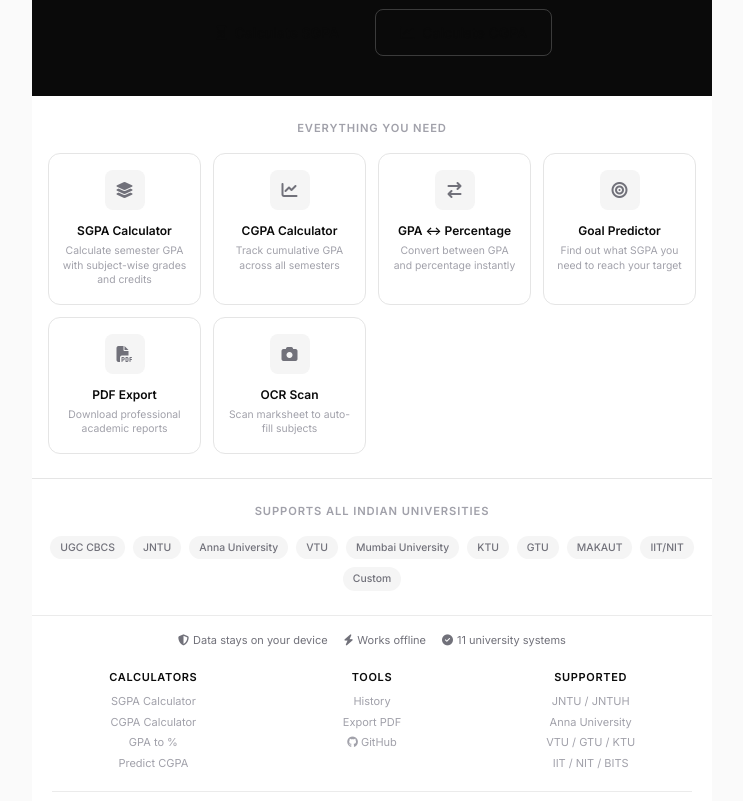
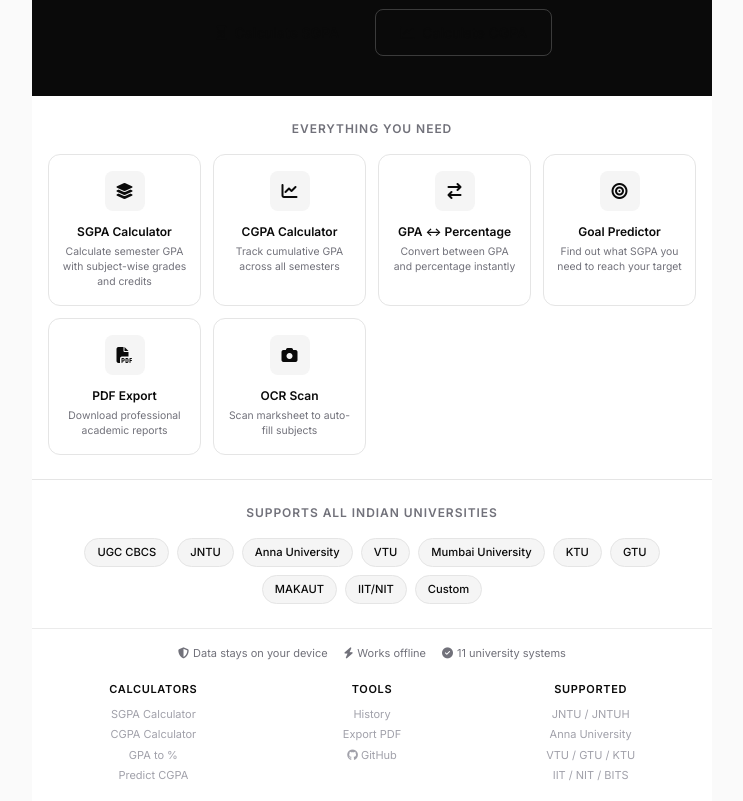
Before and after one commit to Varun79-python/cgpa-calculator, a Next.js app in the folder cgpa-calculator/: page / in a window 1280 px wide. Shown: the part 400-1201 px from the top of the page, without its empty margins (268-1011 px from the left). Built offline with nearby package versions, Linux system fonts and the light colour scheme.

Commit message:
fix: improve visibility of home page content
- Feature card icons: var(--ink-3) -> var(--ink)
- Feature descriptions: var(--ink-4) -> var(--ink-3)
- University badges: added border, better contrast
- Labels: var(--ink-4) -> var(--ink-3)

```diff
--- a/cgpa-calculator/pages/index.tsx
+++ b/cgpa-calculator/pages/index.tsx
@@ -102,11 +102,11 @@
         {/* Features Grid */}
         <div style={{ padding: 'var(--sp-6) var(--sp-4)' }}>
           <div style={{
-            fontSize: '0.7rem',
+            fontSize: '0.75rem',
             fontWeight: 600,
             textTransform: 'uppercase',
             letterSpacing: '0.08em',
-            color: 'var(--ink-4)',
+            color: 'var(--ink-3)',
             marginBottom: 'var(--sp-4)',
             textAlign: 'center',
           }}>
@@ -158,7 +158,7 @@
                   display: 'flex',
                   alignItems: 'center',
                   justifyContent: 'center',
-                  color: 'var(--ink-3)',
+                  color: 'var(--ink)',
                   fontSize: '1rem',
                 }}>
                   <i className={f.icon} />
@@ -166,7 +166,7 @@
                 <div style={{ fontSize: 'var(--text-xs)', fontWeight: 600, color: 'var(--ink)', marginBottom: '4px' }}>
                   {f.label}
                 </div>
-                <div style={{ fontSize: '0.65rem', color: 'var(--ink-4)', lineHeight: 1.4 }}>
+                <div style={{ fontSize: '0.65rem', color: 'var(--ink-3)', lineHeight: 1.4 }}>
                   {f.desc}
                 </div>
               </div>
@@ -180,11 +180,11 @@
           borderTop: '1px solid var(--border-solid)',
         }}>
           <div style={{
-            fontSize: '0.7rem',
+            fontSize: '0.75rem',
             fontWeight: 600,
             textTransform: 'uppercase',
             letterSpacing: '0.08em',
-            color: 'var(--ink-4)',
+            color: 'var(--ink-3)',
             marginBottom: 'var(--sp-4)',
             textAlign: 'center',
           }}>
@@ -199,12 +199,13 @@
           }}>
             {UNIVERSITIES.map((u, i) => (
               <span key={i} style={{
-                padding: '4px 10px',
+                padding: '5px 12px',
                 background: 'var(--surface-2)',
+                border: '1px solid var(--border-solid)',
                 borderRadius: 'var(--radius-full)',
-                fontSize: '0.65rem',
+                fontSize: '0.7rem',
                 fontWeight: 500,
-                color: 'var(--ink-3)',
+                color: 'var(--ink)',
               }}>
                 {u}
               </span>
```
Also changed, not shown: cgpa-calculator/public/sw.js.
